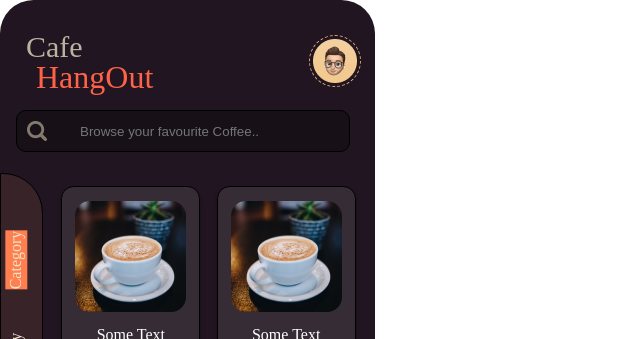
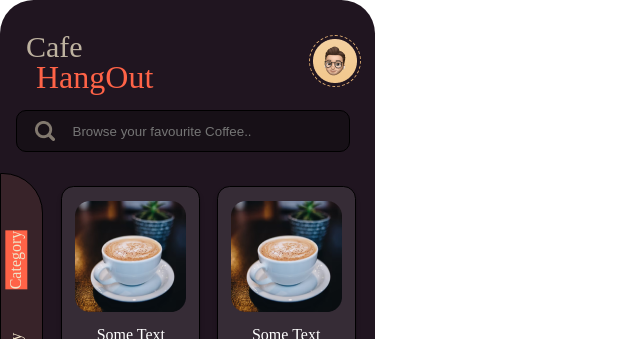
Before and after one commit to HangOutYL/HangOut, a React (Create React App) app: page / in a window 1280 px wide. In both pictures the pointer is over the element 16 px from the left and 260 px from the top of the page. Shown: the top 339 px of the page, without its empty margins (0-640 px from the left). Built offline with nearby package versions, Linux system fonts and the light colour scheme; a web font is replaced by a local one.

Commit message:
Search Bar Glow

```diff
--- a/src/components/Home/home.css
+++ b/src/components/Home/home.css
@@ -87,7 +87,7 @@
 .SearchBar {
   display: flex;
   align-items: center;
-  justify-content: space-between;
+  justify-content: space-around;
   padding: 10px 10px 10px 10px;
   position: absolute;
   width: 312px;
@@ -106,9 +106,9 @@
   color: #efe3c8;
   border-color: transparent;
 }
-
-.SearchBar input:hover {
-  border-color: tomato;
+.SearchBar input:focus {
+  outline: none;
+  box-shadow: 0 0 5px #719ece;
 }
 
 /* Coffee Categories */
@@ -149,7 +149,7 @@
 }
 
 .Category:hover {
-  background-color: coral;
+  background-color: tomato;
 }
 
 /* Coffee Cards */
@@ -212,7 +212,7 @@
 }
 
 .Card .PriceAndCart button:hover {
-  background-color: coral;
+  background-color: tomato;
 }
 
 /* Bottom Nav Bar */
@@ -242,6 +242,6 @@
 }
 
 .ButtomNav .NavBtn:hover {
-  background-color: coral;
+  background-color: tomato;
   cursor: pointer;
 }
```
